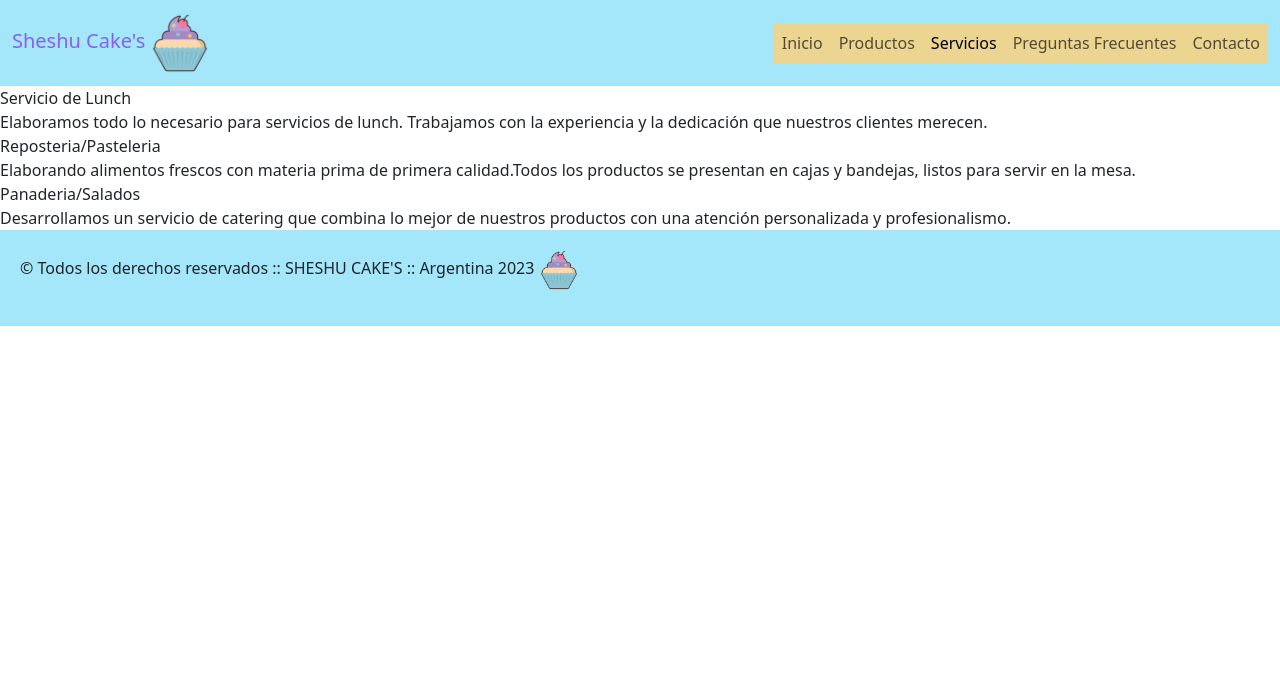
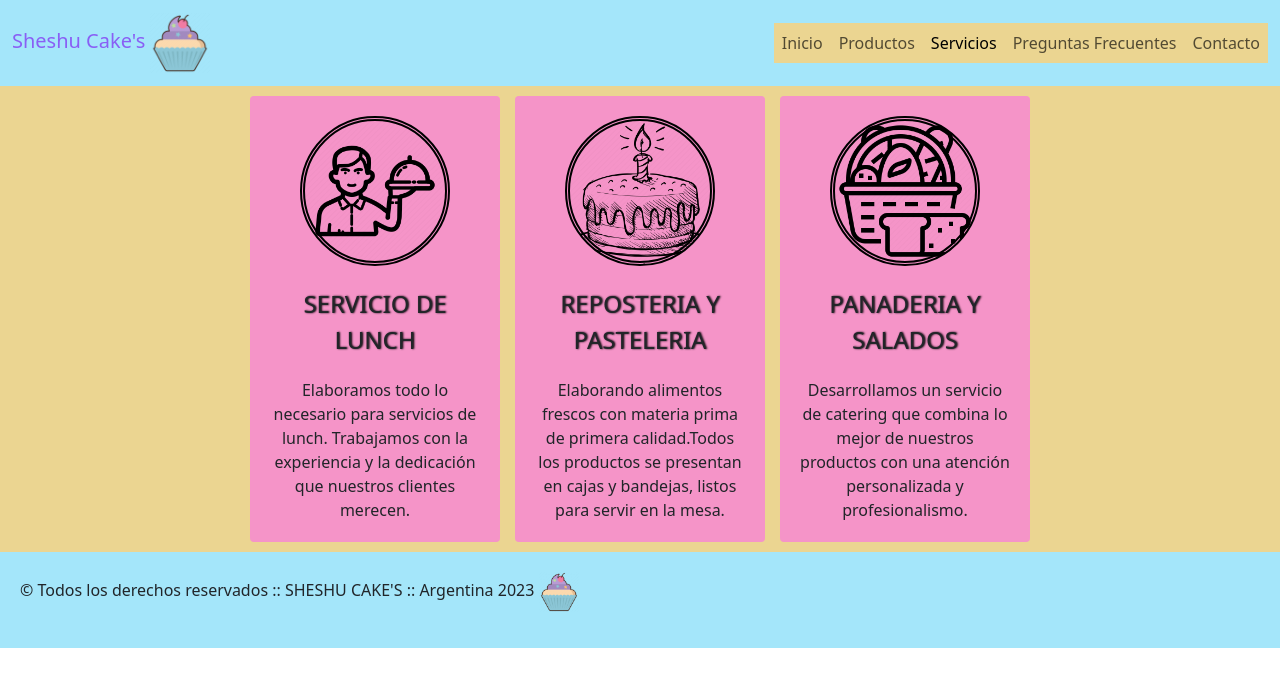
Before and after one commit to nelgo91/Sheshu-Cake-s, a website: page paginas/servicios.html in a window 1280 px wide. Drawn offline with nearby package versions, Linux system fonts and the light colour scheme; files that its build step writes are made by us from their sources.

Commit message:
maquetando pag de serv

```diff
--- a/paginas/servicios.html
+++ b/paginas/servicios.html
@@ -5,7 +5,7 @@
     <meta http-equiv="X-UA-Compatible" content="IE=edge">
     <meta name="viewport" content="width=device-width, initial-scale=1.0">
     <link href="https://cdn.jsdelivr.net/npm/bootstrap@5.3.0-alpha1/dist/css/bootstrap.min.css" rel="stylesheet" integrity="sha384-GLhlTQ8iRABdZLl6O3oVMWSktQOp6b7In1Zl3/Jr59b6EGGoI1aFkw7cmDA6j6gD" crossorigin="anonymous">
-    <link rel="stylesheet" href="../css/style.css">
+    <link rel="stylesheet" href="../css/main.css">
     <link rel="shortcut icon" href="../img/logo.png">
     <title>Servicios - Sheshu Cake's</title>
     <meta name="description" content="Elaborando alimentos frescos con materia prima de primera calidad.Trabajamos con la experiencia y la dedicación que nuestros clientes merecen.Sabemos que cada evento es único para nuestros clientes">
@@ -53,14 +53,14 @@
 
             <div class="tarj">
                 <div class="tarj-img"></div>
-                <div class="tarj-titulo">Reposteria/Pasteleria</div>
+                <div class="tarj-titulo">Reposteria y Pasteleria</div>
                 <div class="tarj-texto">Elaborando alimentos frescos con materia prima de primera calidad.Todos los productos se presentan en cajas y bandejas, listos para servir en la mesa.
                 </div>
             </div>
 
             <div class="tarj">
                 <div class="tarj-img"></div>
-                <div class="tarj-titulo">Panaderia/Salados</div>
+                <div class="tarj-titulo">Panaderia y Salados</div>
                 <div class="tarj-texto">Desarrollamos un servicio de catering que combina lo mejor de nuestros productos con una atención personalizada y profesionalismo.
                 </div>
             </div>
--- a/scss/pages/servicios.scss
+++ b/scss/pages/servicios.scss
@@ -0,0 +1,54 @@
+.tarj-servicios{
+    background-color: #EBD591;
+    padding: 10px;
+
+    .tarj-container{
+        display: flex;
+        justify-content: center;
+        align-items: center;
+        gap: 15px;
+        flex-wrap: wrap;
+        text-align: center;
+    }
+    .tarj{
+        background: #F594C8;
+        width: 250px;
+        height: auto;
+        position: relative;
+        display: flex;
+        flex-direction: column;
+        justify-content: center;
+        align-items: center;
+        border-radius: 4px;
+        padding: 20px;
+        transition: all .3s ease-in;
+    }
+    .tarj .tarj-img{
+        height: 150px;
+        width: 150px;
+        border: 5px double black;
+        border-radius: 500px;
+        background-position: center center;
+        background-size: cover;
+    }
+    .tarj .tarj-titulo{
+        padding: 20px 10px;
+        font-size: 1.5rem;
+        text-transform: uppercase;
+        text-shadow: 1px 0px 2px black;
+    }
+    .tarj:nth-child(1) .tarj-img{
+        background-image: url(../img/servdelunch.png);
+    }
+    .tarj:nth-child(2) .tarj-img{
+        background-image: url(../img/servdulces.png);
+    }
+    .tarj:nth-child(3) .tarj-img{
+        background-image: url(../img/servsalado.png);
+    }
+    .tarj:hover{
+        background: #895FF5;
+        color: #EBD591;
+        box-shadow: 0px 0px 11px 5px black;
+    }
+}
```
Also changed, not shown: css/main.css.
